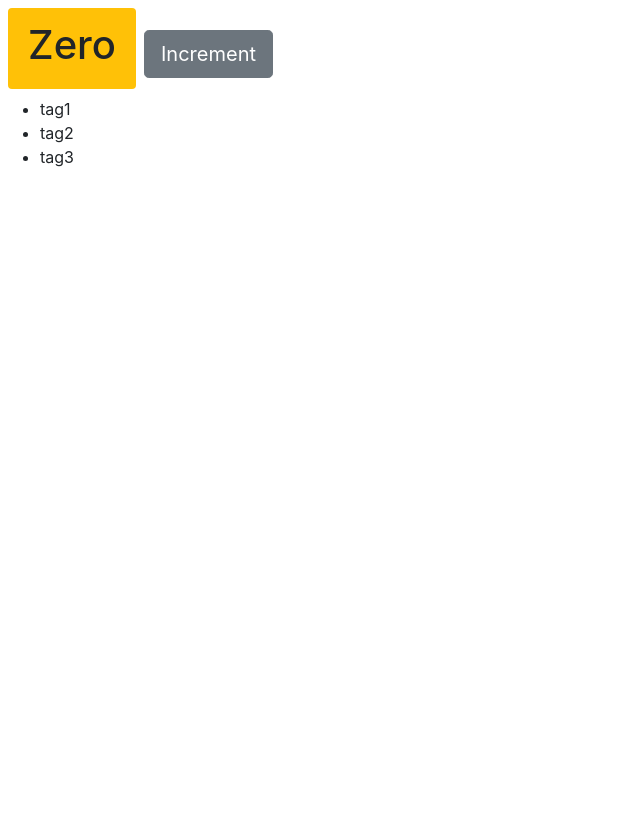
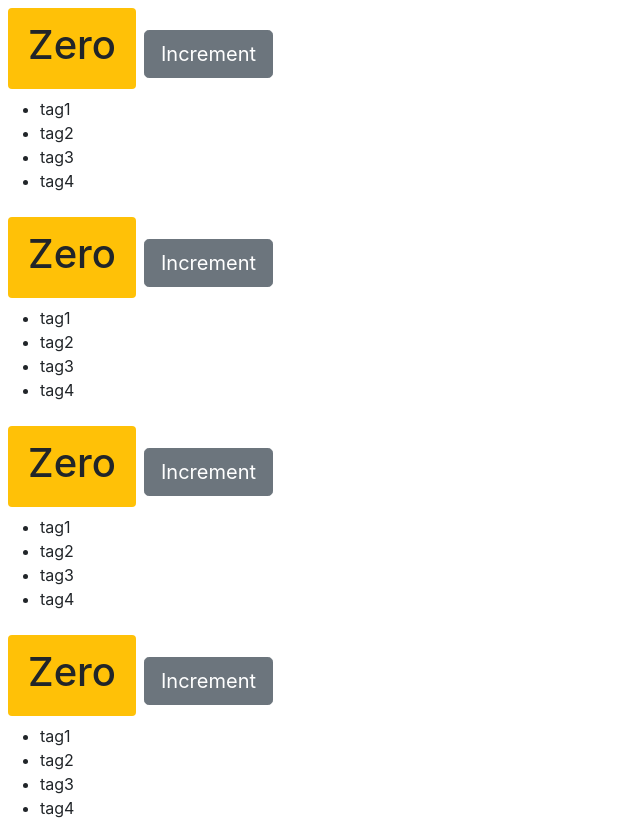
Before and after one commit to waqar-ahmed51/React-Counter-App, a React (Create React App) app in the folder counter-app/: page / in a window 1280 px wide. Shown: the whole page, without its empty margins (0-640 px from the left). Before the commit the page ends 800 px from the top, so only its background shows below. Built offline with nearby package versions, Linux system fonts and the light colour scheme.

Commit message:
Composing Components

```diff
--- a/counter-app/src/components/counter.jsx
+++ b/counter-app/src/components/counter.jsx
@@ -1,24 +1,43 @@
 import React, { Component } from "react";
 
 class Counter extends Component {
-  state = { count: 0, tags: ["tag1", "tag2", "tag3"] };
+  state = { count: 0, tags: ["tag1", "tag2", "tag3", "tag4"] };
   styles = {
     fontSize: 50,
     fontWeight: "bold",
   };
+
+  rednerTags() {
+    if (this.state.tags.length === 0) return <p>There are no Tags!</p>;
+    return (
+      <ul>
+        {this.state.tags.map((tag) => (
+          <li key={tag}>{tag}</li>
+        ))}
+      </ul>
+    );
+  }
+
+  handleIncrement = () => {
+    console.log("Increment Clicked!", this.state.count);
+    this.setState({ count: this.state.count + 1 });
+  };
+
   render() {
     return (
-      <React.Fragment>
+      <div>
         <span style={this.styles} className={this.getBadgeClass()}>
           {this.formatCounter()}
         </span>
-        <button className={"btn btn-secondary btn-lg"}>Increment</button>
-        <ul>
-          {this.state.tags.map((tag) => (
-            <li key={tag}>{tag}</li>
-          ))}
-        </ul>
-      </React.Fragment>
+        <button
+          onClick={() => this.handleIncrement()}
+          className={"btn btn-secondary btn-lg"}
+        >
+          Increment
+        </button>
+        {this.state.tags.length === 0 && "Please create the new tag!"}
+        {this.rednerTags()}
+      </div>
     );
   }
   getBadgeClass() {
--- /dev/null
+++ b/counter-app/src/components/counters.js
@@ -0,0 +1,18 @@
+import React, { Component } from 'react';
+import Counter from './counter';
+
+class Counters extends Component {
+    state = {  }
+    render() {
+        return (
+            <div>
+                <Counter />
+                <Counter />
+                <Counter />
+                <Counter />
+            </div>
+        );
+    }
+}
+
+export default Counters;
--- a/counter-app/src/index.js
+++ b/counter-app/src/index.js
@@ -4,11 +4,11 @@ import './index.css';
 import App from './App';
 import reportWebVitals from './reportWebVitals';
 import 'bootstrap/dist/css/bootstrap.css';
-import Counter from './components/counter';
+import Counters from './components/counters';
 
 const root = ReactDOM.createRoot(document.getElementById('root'));
 root.render(
-  <Counter />
+  <Counters />
 );
 
 // If you want to start measuring performance in your app, pass a function
```
